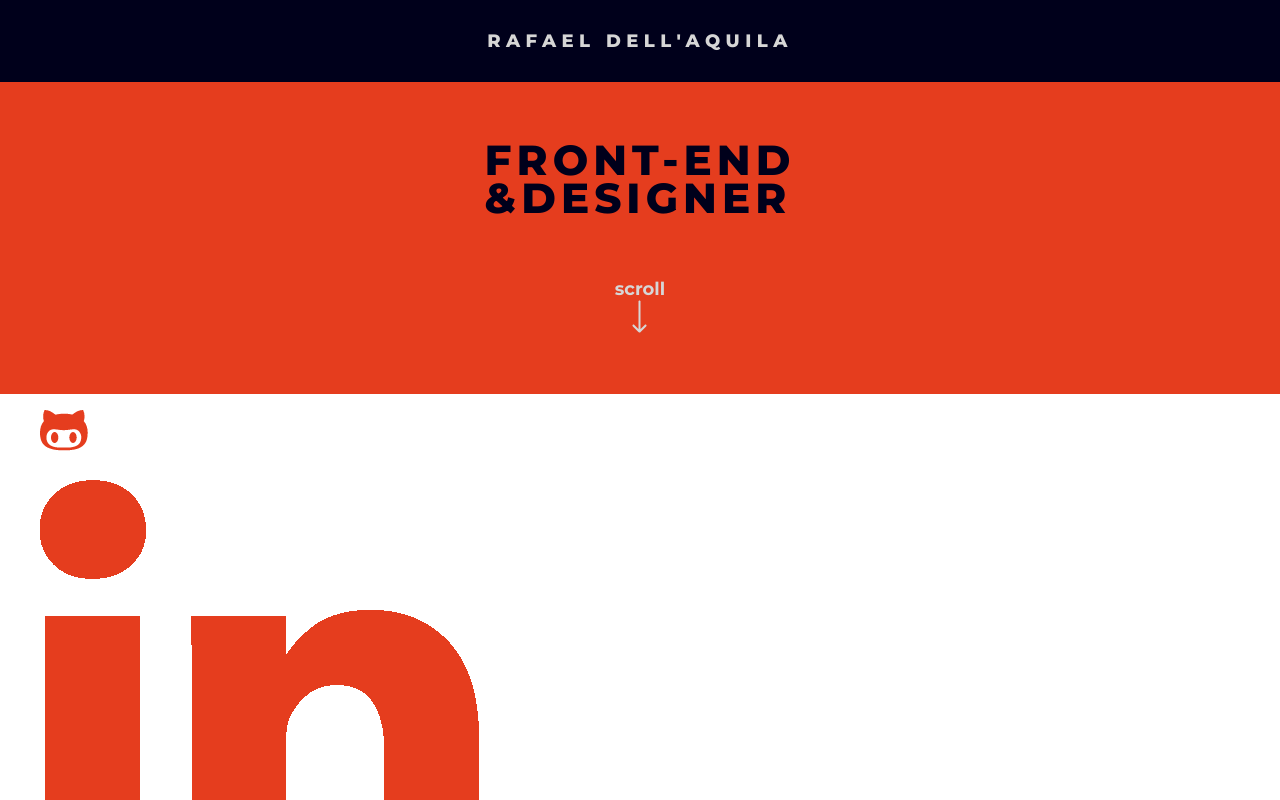
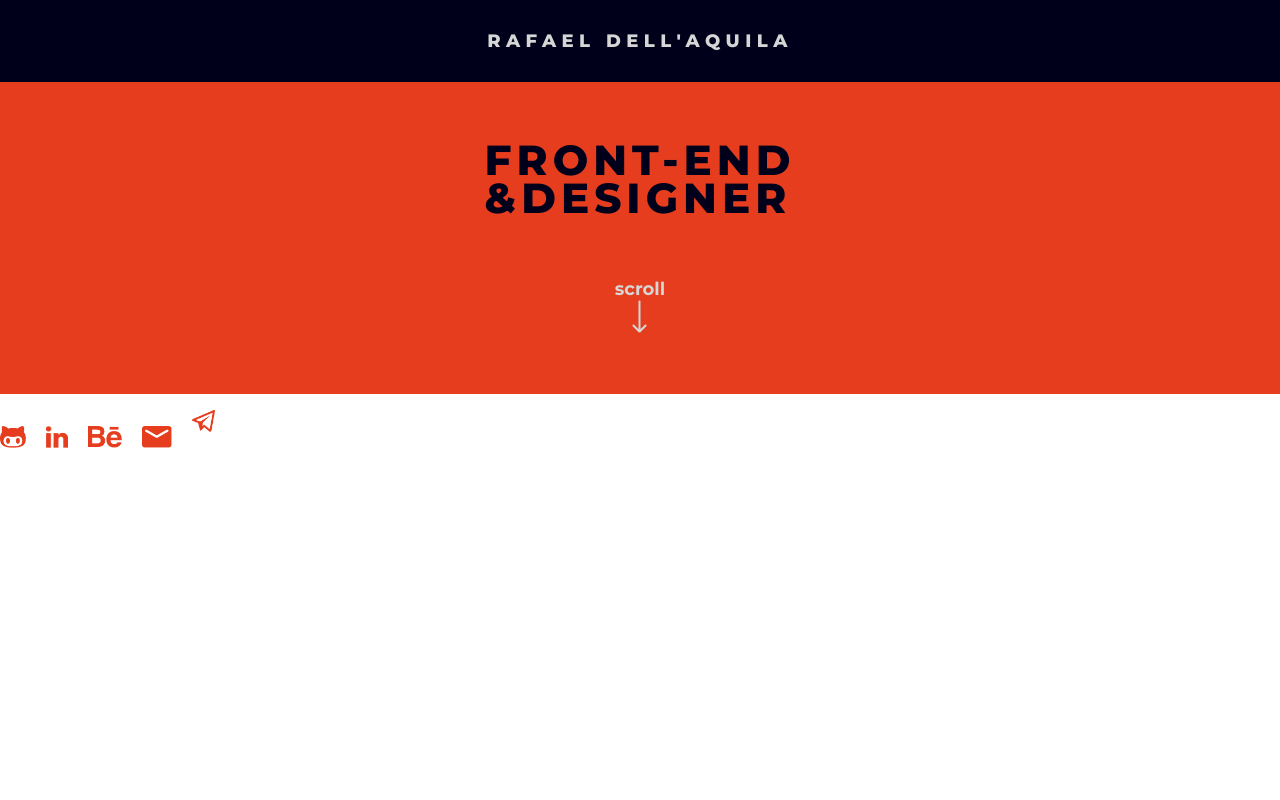
Before and after one commit to rafaeldellaquila/rafaeldellaquila.github.io, a React (Create React App) app: page / in a window 1280 px wide. Shown: the top 800 px of the page. Built offline with nearby package versions, Linux system fonts and the light colour scheme.

Commit message:
:lipstick: styling social icons

```diff
--- a/src/objects/SocialIcons/index.jsx
+++ b/src/objects/SocialIcons/index.jsx
@@ -1,4 +1,5 @@
 import React from 'react';
+import './styles.css';
 import Github from '../../img/icon-github.png';
 import Behance from '../../img/icon-behance.png';
 import Email from '../../img/icon-email.png';
--- /dev/null
+++ b/src/objects/SocialIcons/styles.css
@@ -0,0 +1,14 @@
+.social-icons {
+  display: flex;
+}
+
+.social-icons .icon {
+  height: 22px;
+}
+
+.social-icons .social {
+  margin-right: 20px;
+}
+.social-icons .social:last-child {
+  margin: 0;
+}
--- a/src/styles/generic/reset.css
+++ b/src/styles/generic/reset.css
@@ -4,3 +4,7 @@ h2,
 body {
   margin: 0;
 }
+
+ul {
+  padding: 0;
+}
```
